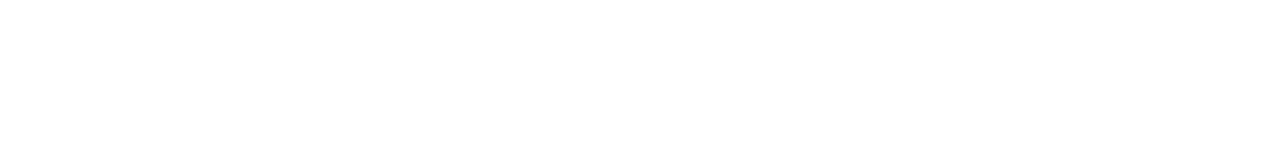
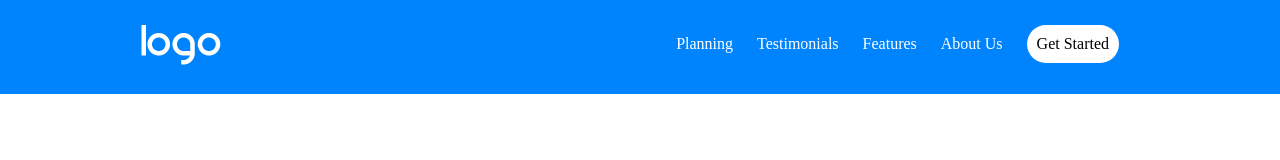
Before and after one commit to DemetrioPadre/htmlcss-responsive-layout, a plain HTML site: page index.html in a window 1280 px wide. Drawn offline with Linux system fonts and the light colour scheme.

Commit message:
add-header

```diff
--- a/css/style.css
+++ b/css/style.css
@@ -1,3 +1,14 @@
+/* ROOT */
+:root{
+    --primary-color:#9792e4;
+    --secondary-color:#0084fd;
+    --card-color:#5b6f81;
+    --card-bg-color:#b5ddff;
+}
+
+
+
+
 /* RESET */
 
 *{
@@ -26,6 +37,7 @@ ul{
 }
 li{
     display: inline-block;
+
 }
 
 img{
@@ -41,3 +53,31 @@ a{
     display: block;
     clear: both;
 }
+
+/* HEADER */
+#header{
+    background-color: var(--secondary-color);
+    color: white;
+
+}
+
+#header > .container{
+    display: flex;
+    justify-content: space-between;
+}
+
+#header > .container >.logo,
+#header > .container > .nav{
+    padding: 25px;
+}
+
+ .container > .nav li {
+ margin-right: 20px;
+}
+
+.link-radius{
+    background-color: white;
+    border-radius: 20px;
+    padding: 10px;
+    color: black;
+}
--- a/index.html
+++ b/index.html
@@ -5,10 +5,30 @@
     <meta charset="UTF-8">
     <meta name="viewport" content="width=device-width, initial-scale=1.0">
     <title>htmlcss-responsive-layout</title>
+    <link rel="stylesheet" href="https://cdnjs.cloudflare.com/ajax/libs/font-awesome/6.5.1/css/all.min.css"
+        integrity="sha512-DTOQO9RWCH3ppGqcWaEA1BIZOC6xxalwEsw9c2QQeAIftl+Vegovlnee1c9QX4TctnWMn13TZye+giMm8e2LwA=="
+        crossorigin="anonymous" referrerpolicy="no-referrer" />
     <link rel="stylesheet" href="./css/style.css">
 </head>
 
 <body>
+    <!--inizio HEADER-->
+    <header id="header">
+        <div class="container">
+            <div class="logo">
+                <img src="./img/logo.png" alt="">
+            </div>
+            <div class="nav">
+                <ul>
+                    <li><a href="#">Planning</a></li>
+                    <li><a href="#">Testimonials</a></li>
+                    <li><a href="#">Features</a></li>
+                    <li><a href="#">About Us</a></li>
+                    <li class="link-radius"><a href="#">Get Started</a></li>
+                </ul>
+            </div>
+        </div>
+    </header>
 
 </body>
 
```
